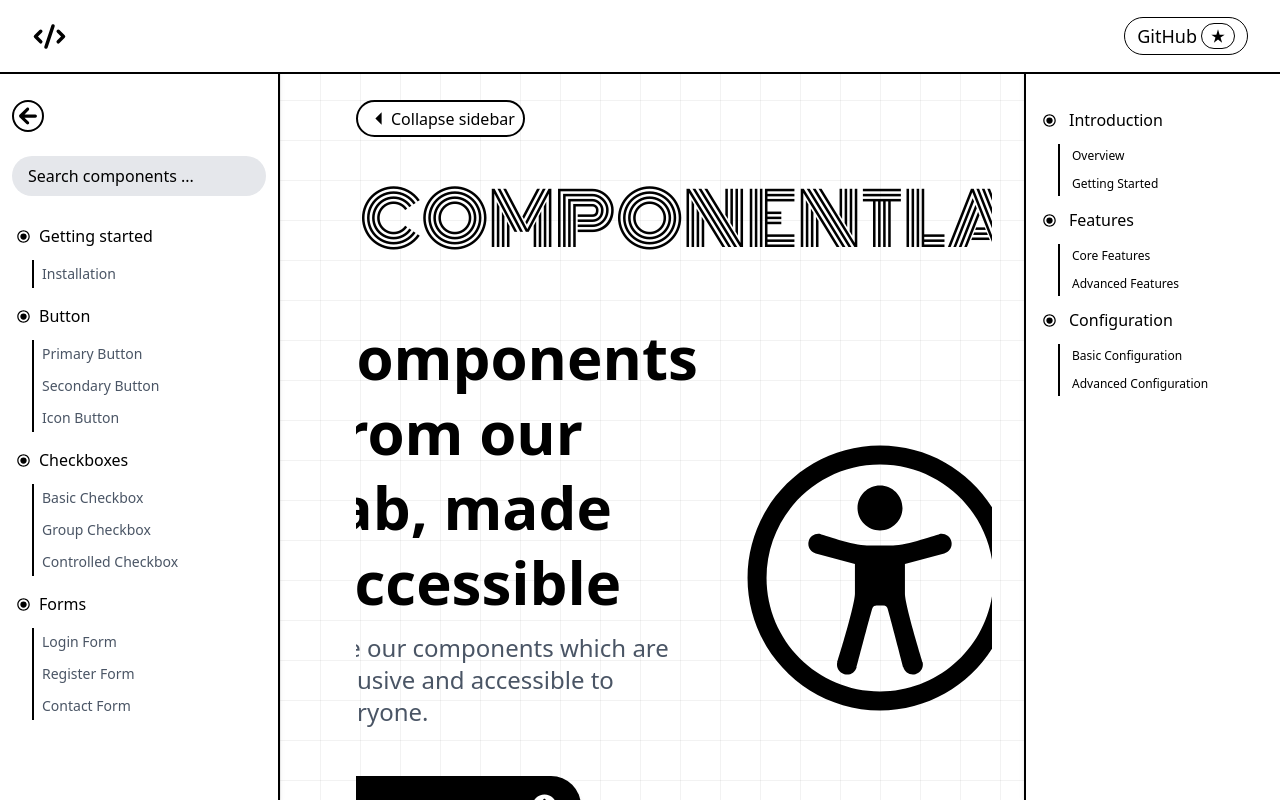
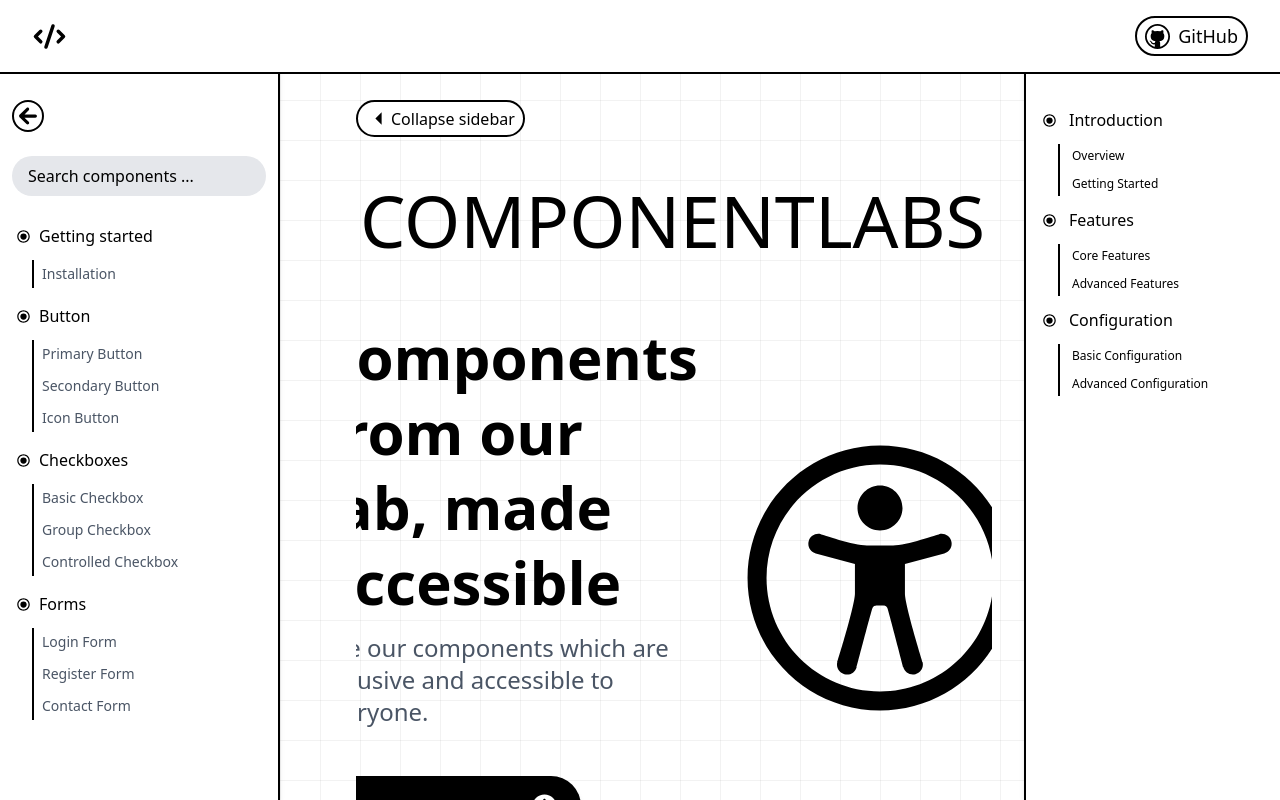
Before and after one commit to snippet-labs/COMPONENTLAB, a Next.js app: page / in a window 1280 px wide. Shown: the top 800 px of the page. Built offline with nearby package versions, Linux system fonts and the light colour scheme.

Commit message:
improvement(github-link): redesign; add ext link to github repo

```diff
--- a/src/components/Pages/Header/Header.tsx
+++ b/src/components/Pages/Header/Header.tsx
@@ -11,7 +11,7 @@
     <>
       <header className="flex flex-col items-center lg:items-start" data-testid="header">
         <h2
-          className={`text-3xl md:text-6xl lg:text-7xl text-black mt-5 mb-16 text-center lg:text-left ${monoton.className}`}
+          className={`${monoton.className}text-3xl md:text-6xl lg:text-7xl text-black mt-5 mb-16 text-center lg:text-left`}
           data-testid="header-brand"
         >
           COMPONENTLABS
--- a/src/components/Ui/Navigation/Navigation.tsx
+++ b/src/components/Ui/Navigation/Navigation.tsx
@@ -5,7 +5,7 @@
 import { CgMenuLeft } from 'react-icons/cg';
 import { HiCode } from 'react-icons/hi';
 import { IoClose } from 'react-icons/io5';
-import { MdStarRate } from 'react-icons/md';
+import { VscGithub } from 'react-icons/vsc';
 import { NavigationItems } from '@/constants/NavigationItems';
 import { AnimatePresence, motion } from 'framer-motion';
 import Link from 'next/link';
@@ -32,16 +32,15 @@
           {/* DESKTOP : Navigation */}
           <div className="hidden sm:flex space-x-3">
             {NavigationItems.map(({ name, path }) => (
-              <ul
-                key={name}
-                className="flex items-center justify-center border px-3 py-1 rounded-full hover:bg-black hover:text-white hover:cursor-pointer transition-all duration-75"
-              >
+              <ul key={name} className="flex items-center justify-center">
                 <li className="text-lg">
-                  <Link href={path}>{name}</Link>
+                  <div className="flex items-center justify-center gap-2 border-2 px-2 py-1 rounded-full hover:cursor-pointer hover:bg-black hover:text-white duration-200 ease-in transition-all">
+                    <VscGithub size={25} />
+                    <Link href={path} target="_blank">
+                      {name}
+                    </Link>
+                  </div>
                 </li>
-                <span className="border py-1 px-2 ml-1 rounded-full bg-white text-black">
-                  <MdStarRate className="hover:text-black" />
-                </span>
               </ul>
             ))}
           </div>
--- a/src/constants/NavigationItems.ts
+++ b/src/constants/NavigationItems.ts
@@ -1,6 +1,6 @@
 export const NavigationItems = [
   {
     name: 'GitHub',
-    path: '/github',
+    path: 'https://github.com/snippet-labs/COMPONENTLAB',
   },
 ];
```
